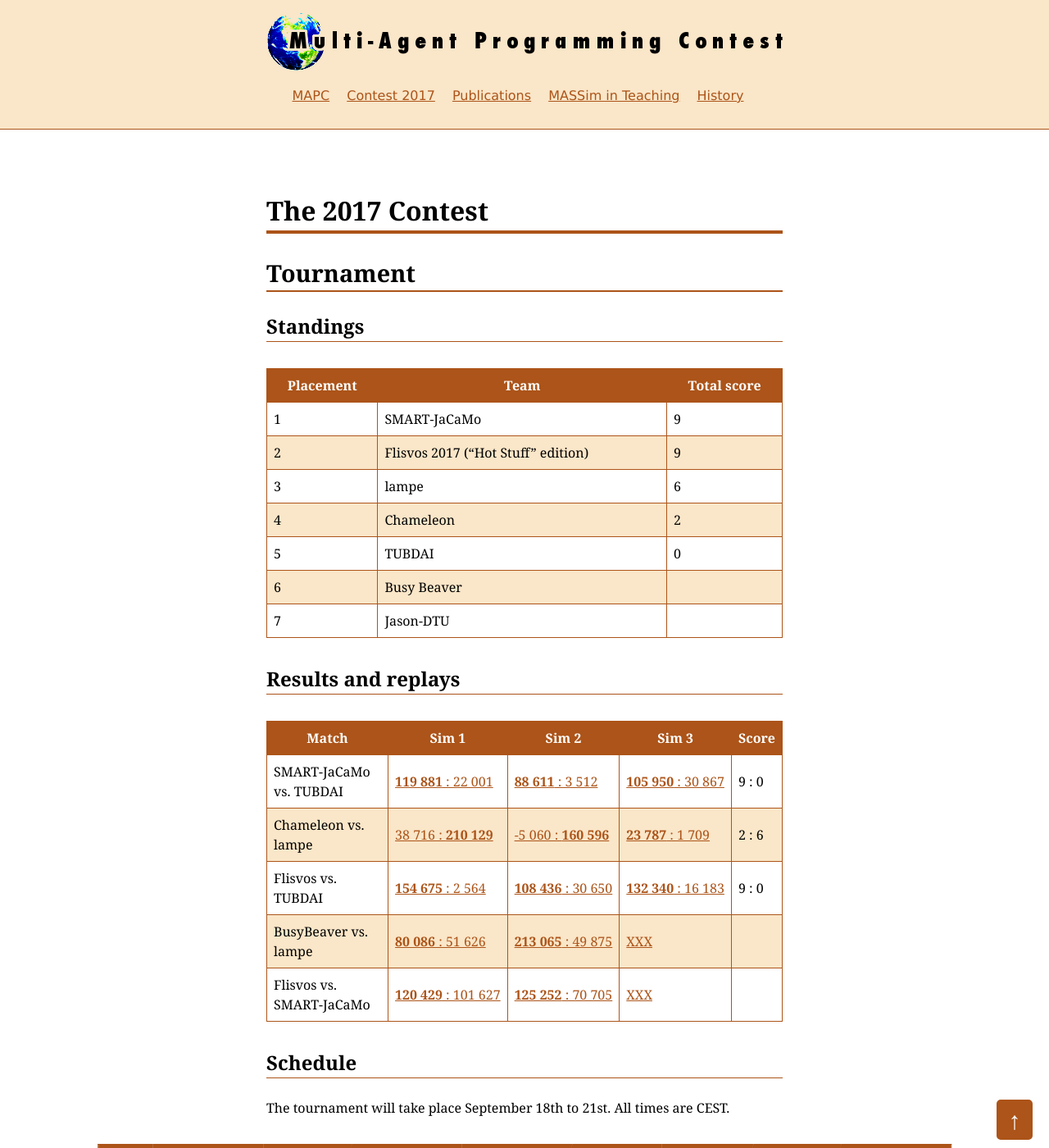
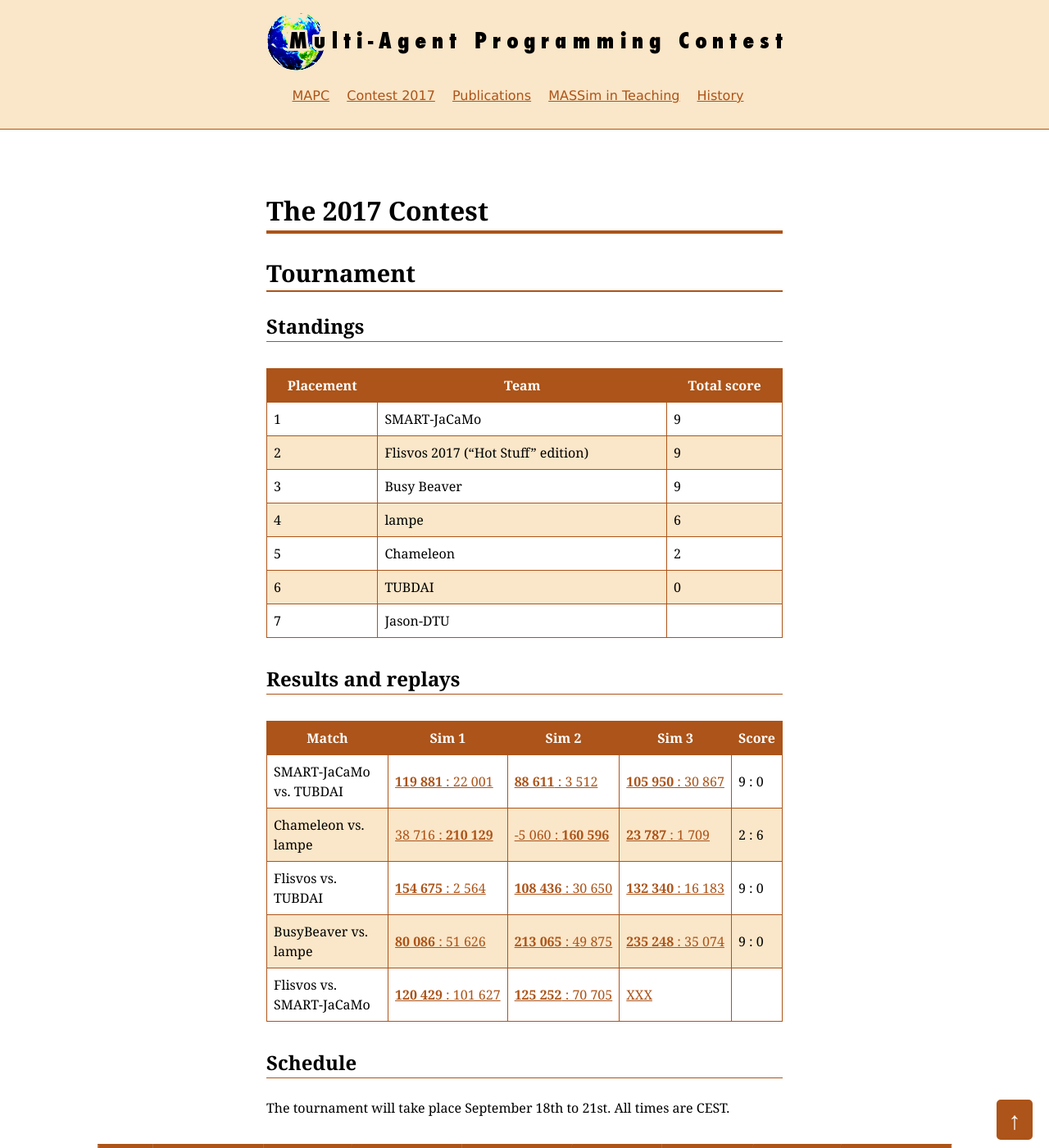
Before and after one commit to agentcontest/agentcontest.github.io, a Jekyll site: the page built from 2017/index.md, in a window 1280 px wide and 1400 px high. Shown: the whole window at 82% size. Built offline with Jekyll 4.4.1, drawn with Linux system fonts in a browser that asks for light colours.

Commit message:
busybeaver vs lampe complete

```diff
--- a/2017/index.md
+++ b/2017/index.md
@@ -13,10 +13,10 @@
 --- | --- | ---
 1 | SMART-JaCaMo | 9
 2 | Flisvos 2017 ("Hot Stuff" edition) | 9
-3 | lampe | 6
-4 | Chameleon | 2
-5 | TUBDAI | 0
-6 | Busy Beaver |
+3 | Busy Beaver | 9
+4 | lampe | 6
+5 | Chameleon | 2
+6 | TUBDAI | 0
 7 | Jason-DTU |
 
 ### Results and replays
@@ -26,7 +26,7 @@
 SMART&#8209;JaCaMo vs. TUBDAI | [**119&nbsp;881**&nbsp;:&nbsp;22&nbsp;001](/2017/replays/?2017-09-18-14-07-04-2017-MAPC-Sim1) | [**88&nbsp;611**&nbsp;:&nbsp;3&nbsp;512](/2017/replays/?2017-09-18-14-07-04-2017-MAPC-Sim2) | [**105&nbsp;950**&nbsp;:&nbsp;30&nbsp;867](/2017/replays/?2017-09-18-14-07-04-2017-MAPC-Sim3) | 9 : 0
 Chameleon vs. lampe | [38&nbsp;716&nbsp;:&nbsp;**210&nbsp;129**](/2017/replays/?2017-09-18-14-08-13-2017-MAPC-Sim1) | [-5&nbsp;060&nbsp;:&nbsp;**160&nbsp;596**](/2017/replays/?2017-09-18-14-08-13-2017-MAPC-Sim2) | [**23&nbsp;787**&nbsp;:&nbsp;1&nbsp;709](/2017/replays/?2017-09-18-14-08-13-2017-MAPC-Sim3) | 2 : 6
 Flisvos vs. TUBDAI | [**154&nbsp;675**&nbsp;:&nbsp;2&nbsp;564](/2017/replays/?2017-09-18-16-02-09-2017-MAPC-Sim1) | [**108&nbsp;436**&nbsp;:&nbsp;30&nbsp;650](/2017/replays/?2017-09-18-16-02-09-2017-MAPC-Sim2) | [**132&nbsp;340**&nbsp;:&nbsp;16&nbsp;183](/2017/replays/?2017-09-18-16-02-09-2017-MAPC-Sim3) | 9 : 0
-BusyBeaver vs. lampe | [**80&nbsp;086**&nbsp;:&nbsp;51&nbsp;626](/2017/replays/?2017-09-18-17-03-42-2017-MAPC-Sim1) | [**213&nbsp;065**&nbsp;:&nbsp;49&nbsp;875](/2017/replays/?2017-09-18-17-03-42-2017-MAPC-Sim2) | [XXX](/2017/replays/?2017-09-18-17-03-42-2017-MAPC-Sim3) |
+BusyBeaver vs. lampe | [**80&nbsp;086**&nbsp;:&nbsp;51&nbsp;626](/2017/replays/?2017-09-18-17-03-42-2017-MAPC-Sim1) | [**213&nbsp;065**&nbsp;:&nbsp;49&nbsp;875](/2017/replays/?2017-09-18-17-03-42-2017-MAPC-Sim2) | [**235&nbsp;248**&nbsp;:&nbsp;35&nbsp;074](/2017/replays/?2017-09-18-17-03-42-2017-MAPC-Sim3) | 9 : 0
 Flisvos vs. SMART&#8209;JaCaMo | [**120&nbsp;429**&nbsp;:&nbsp;101&nbsp;627](/2017/replays/?2017-09-18-18-04-42-2017-MAPC-Sim1) | [**125&nbsp;252**&nbsp;:&nbsp;70&nbsp;705](/2017/replays/?2017-09-18-18-04-42-2017-MAPC-Sim2) | [XXX](/2017/replays/2017-09-18-18-04-42-2017-MAPC-Sim3) |
 
 ### Schedule
```
